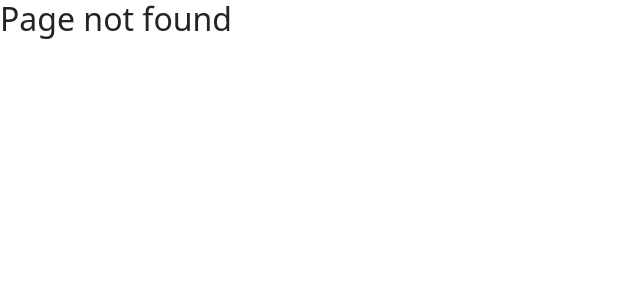
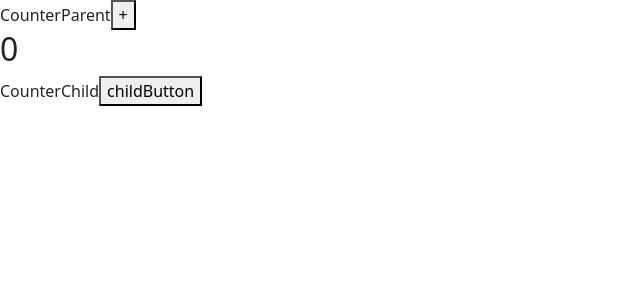
Before and after one commit to guhan0000/React-Revision-DI, a React (Vite) app: page / in a window 1280 px wide. Before the commit this address had no page. Shown: the top 300 px of the page, without its empty margins (0-640 px from the left). Built offline with nearby package versions, Linux system fonts and the light colour scheme.

Commit message:
app changes

```diff
--- a/src/App.jsx
+++ b/src/App.jsx
@@ -1,18 +1,10 @@
-import { Route, Routes } from "react-router-dom";
-import { AuthProvider } from "./UseReducer-with-UseContext/AuthContext";
-import Login from "./UseReducer-with-UseContext/Login";
-import Profile from "./UseReducer-with-UseContext/Profile";
+import CounterParent from "./UseCallback/CounterParent";
+
 
 function App() {
   return (
     <>
-      <AuthProvider>
-        <Routes>
-          <Route path="/login" element={<Login />} />
-          <Route path="/profile" element={<Profile />} />
-          <Route path="*" element={<h2>Page not found</h2>} />
-        </Routes>
-      </AuthProvider>
+    <CounterParent/>
     </>
   );
 }
```
